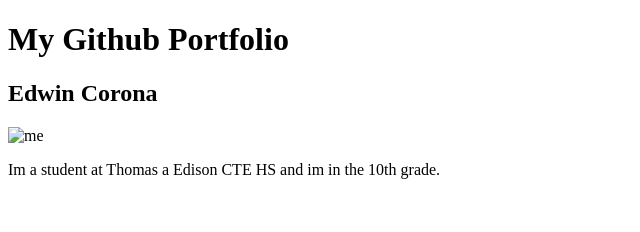
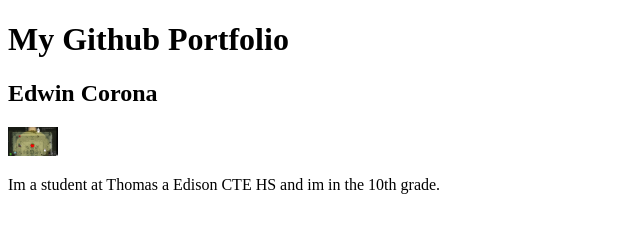
Before and after one commit to Edwinc123/index.html, a plain HTML site: page index.html in a window 1280 px wide. Shown: the whole page, without its empty margins (0-640 px from the left). Drawn offline with Linux system fonts and the light colour scheme.

Commit message:
added index

```diff
--- a/index.html
+++ b/index.html
@@ -8,7 +8,7 @@
 <body>
  <h1> My Github Portfolio</h1>
   <h2> Edwin Corona</h2>
-  <img src " " alt="me" width="50px">
+  <img src= "me.png" alt="me" width="50px">
   <p> Im a student at Thomas a Edison CTE HS and im in the 10th grade.</p>
 </body>
 </html>
```
